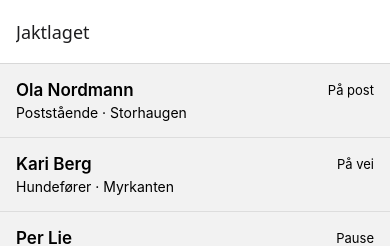
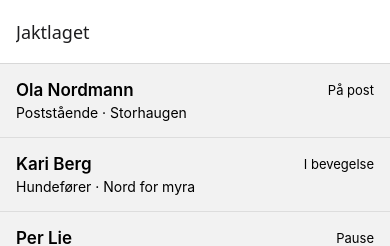
Before and after one commit to Hajron/jaktkompis, a React Native app: screen /Jaktlag in a window 390 px wide. Shown: the top 246 px of the page. Built offline with nearby package versions, Linux system fonts and the light colour scheme.

Commit message:
Generaliser datamodell til aa stotte bade poststaaende og stykkjakt

```diff
--- a/components/MedlemKort.js
+++ b/components/MedlemKort.js
@@ -8,7 +8,7 @@ export default function MedlemKort({ medlem, onTrykk }) {
         <Text style={styles.status}>{medlem.status}</Text>
       </View>
       <Text style={styles.detalj}>
-        {medlem.rolle} · {medlem.post}
+        {medlem.rolle} · {medlem.omrade}
       </Text>
     </Pressable>
   );
--- a/data/jaktlag.js
+++ b/data/jaktlag.js
@@ -3,7 +3,8 @@ export const jaktlag = [
     id: '1',
     navn: 'Ola Nordmann',
     rolle: 'Poststående',
-    post: 'Storhaugen',
+    jaktform: 'Post',
+    omrade: 'Storhaugen',
     status: 'På post',
     sistSett: '08:42',
     telefon: '900 12 345',
@@ -12,8 +13,9 @@ export const jaktlag = [
     id: '2',
     navn: 'Kari Berg',
     rolle: 'Hundefører',
-    post: 'Myrkanten',
-    status: 'På vei',
+    jaktform: 'Stykkjakt',
+    omrade: 'Nord for myra',
+    status: 'I bevegelse',
     sistSett: '08:55',
     telefon: '900 23 456',
   },
@@ -21,7 +23,8 @@ export const jaktlag = [
     id: '3',
     navn: 'Per Lie',
     rolle: 'Los',
-    post: 'Bekkedalen',
+    jaktform: 'Stykkjakt',
+    omrade: 'Bekkedalen',
     status: 'Pause',
     sistSett: '08:30',
     telefon: '900 34 567',
@@ -30,7 +33,8 @@ export const jaktlag = [
     id: '4',
     navn: 'Ingrid Stien',
     rolle: 'Poststående',
-    post: 'Furumoen',
+    jaktform: 'Post',
+    omrade: 'Furumoen',
     status: 'På post',
     sistSett: '09:01',
     telefon: '900 45 678',
```
